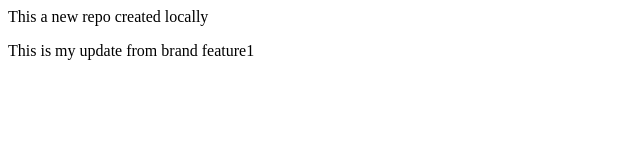
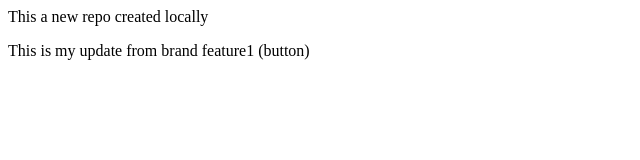
Before and after one commit to vandit-11/localrepo, a plain HTML site: page index.html in a window 1280 px wide. Shown: the full height of the page, 0-640 px from the left. Drawn offline with Linux system fonts and the light colour scheme.

```diff
--- a/index.html
+++ b/index.html
@@ -1,2 +1,2 @@
 <p>This a new repo created locally</p>
-<p>This is my update from brand feature1</p>
+<p>This is my update from brand feature1 (button)</p>
```
